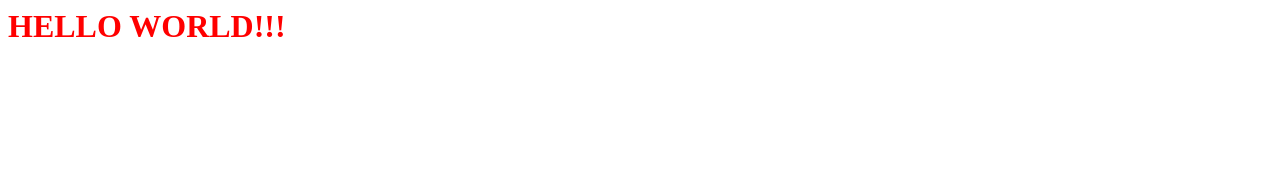
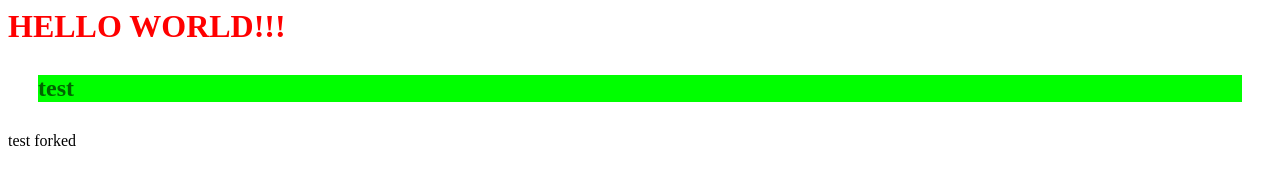
Before and after one commit to leoska/bsbo-0204-2021-prak1, a website: page app/index.html in a window 1280 px wide. Drawn offline with Linux system fonts and the light colour scheme.

Commit message:
Added something

```diff
--- a/app/index.html
+++ b/app/index.html
@@ -4,5 +4,7 @@
     </head>
     <body>
         <h1 style="color: red;">HELLO WORLD!!!</h1>
+        <h2 style="margin: 30px; background: lime; color: darkgreen">test</h2>
+        <p> test forked</p>
     </body>
 </html>
```
